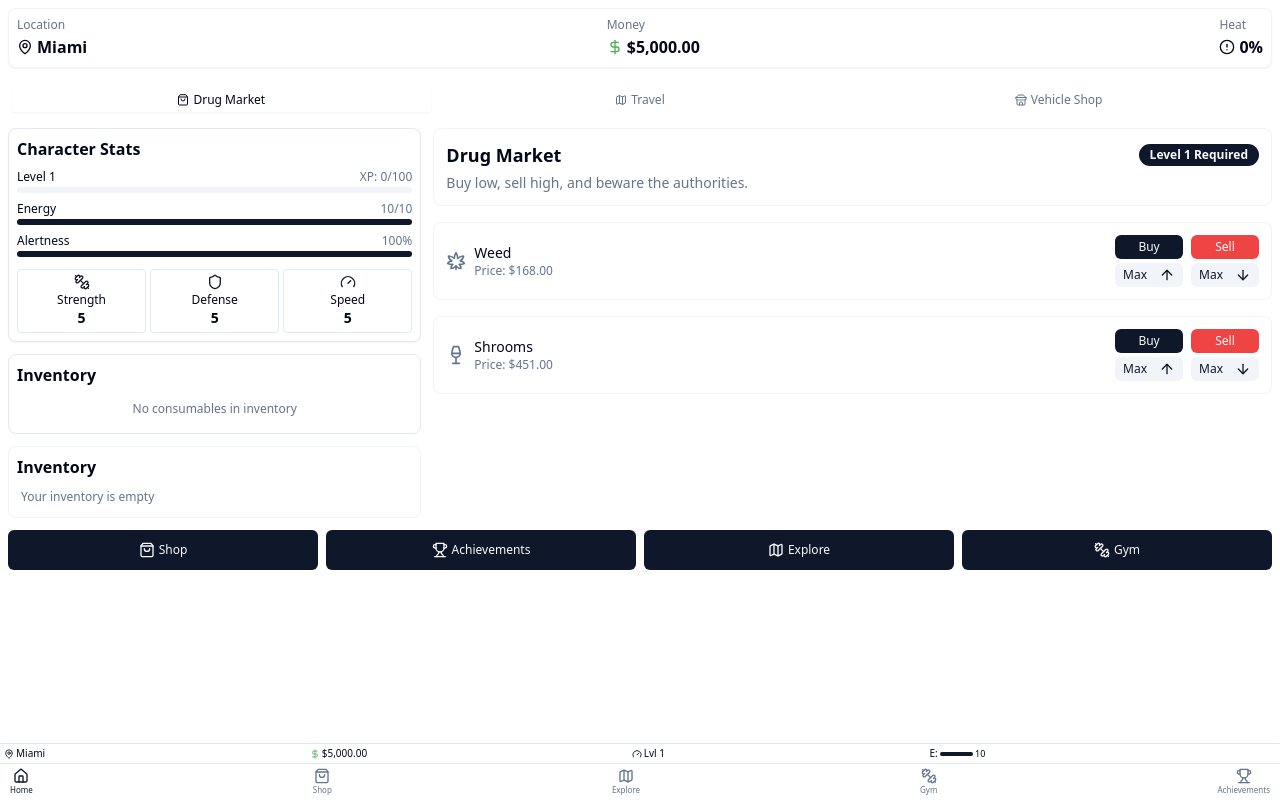
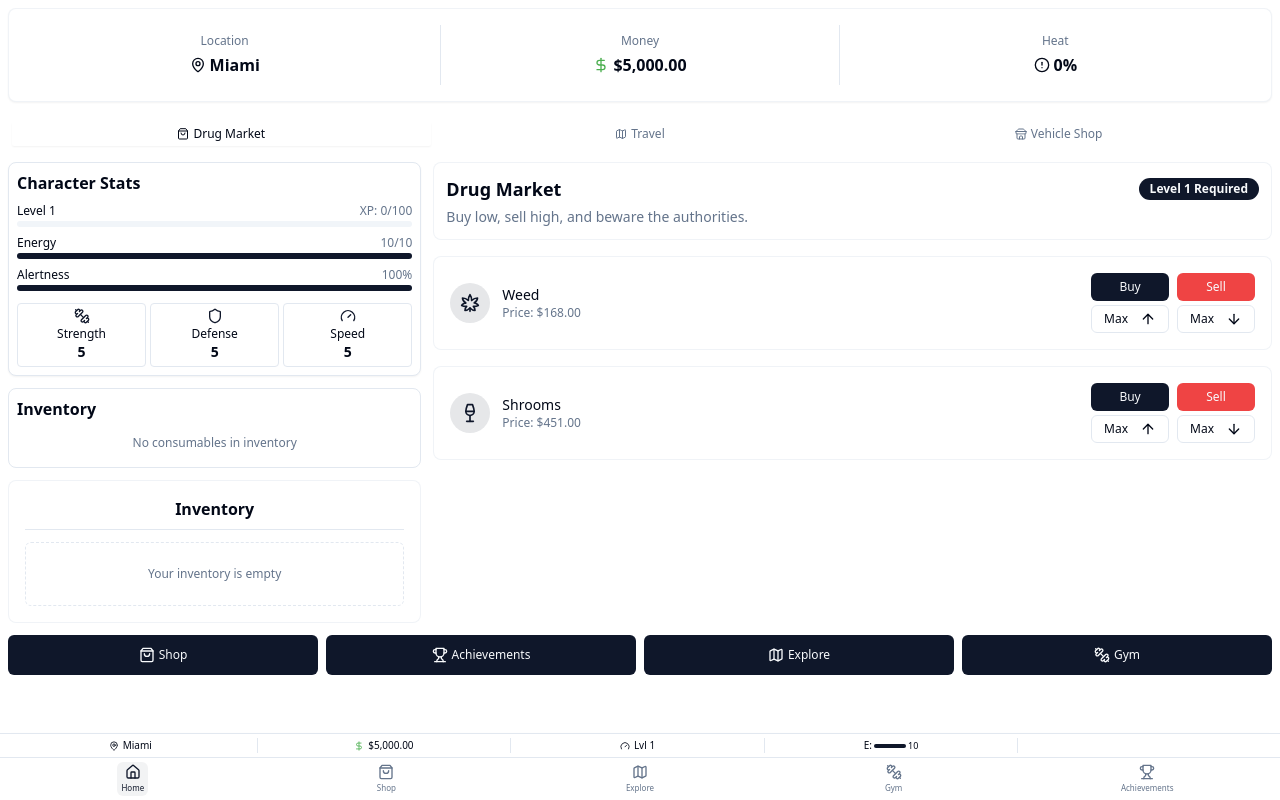
Before and after one commit to dopeboygfx/high-stakes-journey, a React (Vite) app: page / in a window 1280 px wide. Built offline with nearby package versions, Linux system fonts and the light colour scheme.

Commit message:
Refactor code for symmetry
Refactor the codebase to improve symmetry and visual appeal.

```diff
--- a/src/components/game/FloatingStatusBar.tsx
+++ b/src/components/game/FloatingStatusBar.tsx
@@ -35,55 +35,55 @@ export const FloatingStatusBar = () => {
 
   return (
     <div className="fixed bottom-0 left-0 right-0 bg-background border-t border-border shadow-lg z-50">
-      {/* Status Bar - Super compact */}
-      <div className="py-0.5 px-1 bg-card border-b border-border text-[10px]">
-        <div className="flex justify-between items-center">
-          <div className="flex items-center gap-0.5">
+      {/* Status Bar */}
+      <div className="py-1 px-2 bg-card border-b border-border text-[10px]">
+        <div className="grid grid-cols-5 gap-1">
+          <div className="flex items-center justify-center gap-1 border-r pr-1">
             <MapPin className="w-2.5 h-2.5" />
             <span>{currentCity.name}</span>
           </div>
 
-          <div className="flex items-center gap-0.5">
+          <div className="flex items-center justify-center gap-1 border-r pr-1">
             <DollarSign className="w-2.5 h-2.5 text-game-success" />
             <span>{formatMoney(state.money)}</span>
           </div>
 
-          <div className="flex items-center gap-0.5">
+          <div className="flex items-center justify-center gap-1 border-r pr-1">
             <Gauge className="w-2.5 h-2.5" />
             <span>Lvl {state.playerStats.level}</span>
           </div>
 
-          <div className="flex items-center gap-0.5 w-14">
-            <span>E:</span>
-            <Progress value={energyPercentage} className="h-1" />
-            <span className="text-[9px]">{state.playerStats.energy}</span>
+          <div className="flex items-center justify-center w-full border-r pr-1">
+            <span className="mr-0.5">E:</span>
+            <Progress value={energyPercentage} className="h-1 w-8" />
+            <span className="text-[9px] ml-0.5">{state.playerStats.energy}</span>
           </div>
 
-          <div className="flex items-center gap-0.5">
+          <div className="flex items-center justify-center gap-1">
             <AlertCircle className={`w-2.5 h-2.5 ${heatColor} ${state.heat > 70 ? "animate-pulse" : ""}`} />
             <span className={`${heatColor}`}>{state.heat}%</span>
           </div>
         </div>
       </div>
 
-      {/* Navigation - Super compact */}
-      <nav className="bg-background py-0.5">
-        <div className="container mx-auto px-1">
-          <ul className="flex justify-between items-center">
+      {/* Navigation */}
+      <nav className="bg-background py-1">
+        <div className="container mx-auto px-2">
+          <ul className="grid grid-cols-5 gap-1">
             {navItems.map((item) => {
               const isActive = location.pathname === item.path;
               return (
-                <li key={item.path}>
+                <li key={item.path} className="flex justify-center">
                   <Link
                     to={item.path}
-                    className={`flex flex-col items-center py-0.5 px-1.5 rounded-md transition-colors ${
+                    className={`flex flex-col items-center py-0.5 px-1 rounded-md transition-colors ${
                       isActive
-                        ? "text-primary"
-                        : "text-muted-foreground hover:text-foreground"
+                        ? "text-primary bg-primary/5"
+                        : "text-muted-foreground hover:text-foreground hover:bg-accent/50"
                     }`}
                   >
                     {item.icon}
-                    <span className="text-[8px]">{item.label}</span>
+                    <span className="text-[8px] mt-0.5">{item.label}</span>
                   </Link>
                 </li>
               );
--- a/src/components/game/GameHeader.tsx
+++ b/src/components/game/GameHeader.tsx
@@ -9,22 +9,24 @@ export const GameHeader = () => {
   const currentCity = CITIES.find((city) => city.id === state.currentCity)!;
 
   return (
-    <div className="flex justify-between items-center p-2 bg-card rounded-lg border border-border/50 shadow-sm text-sm">
-      <div className="space-y-0.5">
+    <div className="grid grid-cols-3 gap-4 p-4 bg-card rounded-lg border border-border/50 shadow-sm">
+      <div className="flex flex-col items-center justify-center space-y-1 p-2">
         <div className="text-xs text-muted-foreground">Location</div>
         <div className="flex items-center space-x-1">
           <MapPin className="w-4 h-4" />
           <span className="text-base font-semibold">{currentCity.name}</span>
         </div>
       </div>
-      <div className="space-y-0.5">
+
+      <div className="flex flex-col items-center justify-center space-y-1 p-2 border-x">
         <div className="text-xs text-muted-foreground">Money</div>
         <div className="flex items-center space-x-1">
           <DollarSign className="w-4 h-4 text-game-success" />
           <span className="text-base font-semibold">{formatMoney(state.money)}</span>
         </div>
       </div>
-      <div className="space-y-0.5">
+
+      <div className="flex flex-col items-center justify-center space-y-1 p-2">
         <div className="text-xs text-muted-foreground">Heat</div>
         <div className="flex items-center space-x-1">
           <AlertCircle
--- a/src/components/game/Inventory.tsx
+++ b/src/components/game/Inventory.tsx
@@ -6,19 +6,19 @@ export const Inventory = () => {
   const { state } = useGame();
 
   return (
-    <div className="p-2 rounded-lg bg-card/50 backdrop-blur-sm border border-border/50 text-sm">
-      <h2 className="text-base font-semibold mb-1.5">Inventory</h2>
+    <div className="p-4 rounded-lg bg-card/50 backdrop-blur-sm border border-border/50 text-sm">
+      <h2 className="text-base font-semibold mb-3 text-center border-b pb-2">Inventory</h2>
       {state.inventory.length > 0 ? (
-        <div className="grid gap-1">
+        <div className="grid gap-2">
           {state.inventory.map((item) => {
             const drug = DRUGS.find((d) => d.id === item.drugId)!;
             return (
               <div
                 key={item.drugId}
-                className="flex justify-between items-center p-1 bg-background/40 rounded"
+                className="flex justify-between items-center p-2 bg-background/40 rounded-md border border-border/30"
               >
-                <span className="text-xs">{drug.name}</span>
-                <span className="text-xs text-muted-foreground">
+                <span className="text-xs font-medium">{drug.name}</span>
+                <span className="text-xs text-muted-foreground bg-primary/5 px-2 py-0.5 rounded-full">
                   Qty: {item.quantity}
                 </span>
               </div>
@@ -26,7 +26,9 @@ export const Inventory = () => {
           })}
         </div>
       ) : (
-        <p className="text-xs text-muted-foreground p-1">Your inventory is empty</p>
+        <div className="flex justify-center items-center h-16 text-xs text-muted-foreground border border-dashed rounded-md">
+          Your inventory is empty
+        </div>
       )}
     </div>
   );
--- a/src/components/game/MarketEvents.tsx
+++ b/src/components/game/MarketEvents.tsx
@@ -31,15 +31,17 @@ export const MarketEvents = () => {
   };
 
   return (
-    <div className="mb-4 space-y-2">
-      <h3 className="text-lg font-medium">Active Market Events</h3>
+    <div className="mb-4 space-y-3">
+      <h3 className="text-lg font-medium text-center border-b pb-2">Active Market Events</h3>
       <div className="grid gap-2">
         {state.activeMarketEvents.map((event) => (
           <div
             key={event.id}
-            className="flex items-center gap-2 p-2 rounded-md bg-background/50 border border-border/50"
+            className="flex items-center gap-3 p-3 rounded-md bg-background/50 border border-border/50"
           >
-            {getEventIcon(event.type)}
+            <div className="p-2 rounded-full bg-card">
+              {getEventIcon(event.type)}
+            </div>
             <span className="text-sm">{event.description}</span>
           </div>
         ))}
--- a/src/components/game/market/DrugCard.tsx
+++ b/src/components/game/market/DrugCard.tsx
@@ -22,10 +22,12 @@ export const DrugCard = ({
   onSell,
 }: DrugCardProps) => {
   return (
-    <div className="p-3 rounded-lg bg-card/50 backdrop-blur-sm border border-border/50 hover:border-border transition-colors">
+    <div className="p-4 rounded-lg bg-card/50 backdrop-blur-sm border border-border/50 hover:border-border transition-colors">
       <div className="flex justify-between items-center">
-        <div className="flex items-center gap-2">
-          <DrugIcon className="w-5 h-5 text-muted-foreground" />
+        <div className="flex items-center gap-3">
+          <div className="w-10 h-10 flex items-center justify-center bg-primary/10 rounded-full">
+            <DrugIcon className="w-5 h-5 text-primary" />
+          </div>
           <div>
             <h3 className="font-medium text-sm">{drug.name}</h3>
             <p className="text-xs text-muted-foreground">
@@ -38,11 +40,11 @@ export const DrugCard = ({
             )}
           </div>
         </div>
-        <div className="flex items-center space-x-2">
+        <div className="grid grid-cols-2 gap-2">
           <div className="flex flex-col space-y-1">
             <Button
               onClick={() => onBuy(drug.id, 1)}
-              className="h-6 px-2 py-1 text-xs"
+              className="h-7 px-3 py-0 text-xs"
               variant="default"
               size="sm"
             >
@@ -50,8 +52,8 @@ export const DrugCard = ({
             </Button>
             <Button
               onClick={() => onBuy(drug.id, -1)}
-              className="h-6 px-2 py-1 text-xs"
-              variant="secondary"
+              className="h-7 px-3 py-0 text-xs"
+              variant="outline"
               size="sm"
               title="Buy Maximum Affordable Amount"
             >
@@ -61,7 +63,7 @@ export const DrugCard = ({
           <div className="flex flex-col space-y-1">
             <Button
               onClick={() => onSell(drug.id, 1)}
-              className="h-6 px-2 py-1 text-xs"
+              className="h-7 px-3 py-0 text-xs"
               variant="destructive"
               size="sm"
             >
@@ -69,8 +71,8 @@ export const DrugCard = ({
             </Button>
             <Button
               onClick={() => onSell(drug.id, -1)}
-              className="h-6 px-2 py-1 text-xs"
-              variant="secondary"
+              className="h-7 px-3 py-0 text-xs"
+              variant="outline"
               size="sm"
               title="Sell All Units"
             >
--- a/src/index.css
+++ b/src/index.css
@@ -98,6 +98,7 @@
 
   body {
     @apply bg-background text-foreground;
+    font-feature-settings: "ss01", "ss02", "cv01", "cv02", "cv03";
   }
 }
 
@@ -112,3 +113,26 @@
     data-[state=inactive]:bg-transparent data-[state=inactive]:text-muted-foreground
     hover:data-[state=inactive]:bg-muted hover:data-[state=inactive]:text-foreground;
 }
+
+/* Formal styling utility classes */
+@layer utilities {
+  .card-formal {
+    @apply bg-card border rounded-lg shadow-sm p-4;
+  }
+
+  .header-formal {
+    @apply text-lg font-semibold border-b pb-2 mb-4 text-center;
+  }
+
+  .button-formal {
+    @apply rounded-md border border-border px-4 py-2 font-medium transition-colors hover:bg-primary hover:text-primary-foreground;
+  }
+
+  .symmetrical-grid {
+    @apply grid grid-cols-2 md:grid-cols-3 gap-4;
+  }
+
+  .formal-input {
+    @apply border border-border rounded-md px-3 py-2 focus:outline-none focus:ring-2 focus:ring-primary/50;
+  }
+}
```
Also changed, not shown: src/components/game/VehicleDisplay.tsx (+6 -4 lines), src/components/game/VehicleShop.tsx (+10 -10 lines), src/pages/Shop.tsx (+22 -23 lines).
